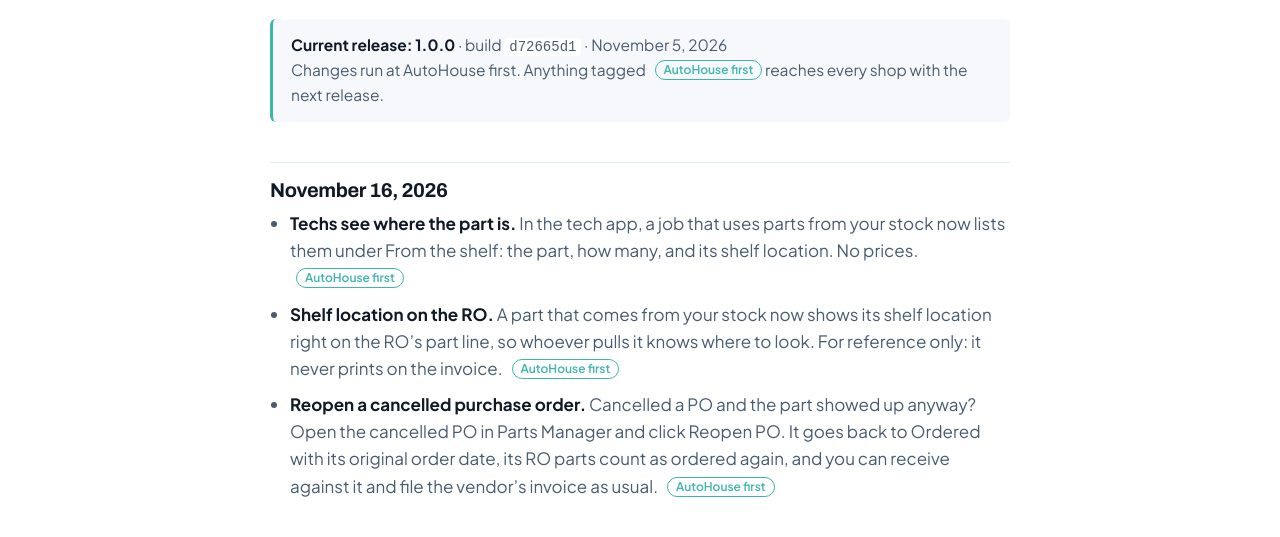
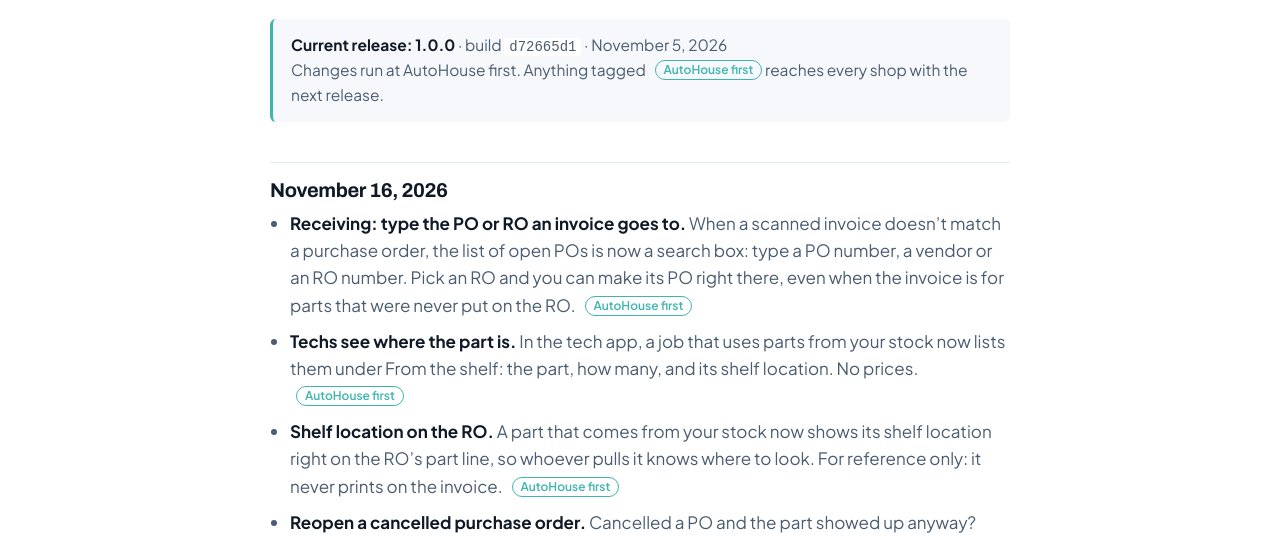
Before and after one commit to josephsprandel/roengine-web, a plain HTML site: page changelog/index.html in a window 1280 px wide. Shown: the part 198-735 px from the top of the page. Drawn offline with Linux system fonts and the light colour scheme.

Commit message:
changelog: Receiving PO/RO search box
Co-Authored-By: Claude Fable 5.2 <noreply@anthropic.com>

```diff
--- a/changelog/index.html
+++ b/changelog/index.html
@@ -71,6 +71,7 @@ Changes run at AutoHouse first. Anything tagged <span class="tag">AutoHouse firs
 
 <h2>November 16, 2026</h2>
 <ul>
+<li><b>Receiving: type the PO or RO an invoice goes to.</b> When a scanned invoice doesn’t match a purchase order, the list of open POs is now a search box: type a PO number, a vendor or an RO number. Pick an RO and you can make its PO right there, even when the invoice is for parts that were never put on the RO. <span class="tag">AutoHouse first</span></li>
 <li><b>Techs see where the part is.</b> In the tech app, a job that uses parts from your stock now lists them under From the shelf: the part, how many, and its shelf location. No prices. <span class="tag">AutoHouse first</span></li>
 <li><b>Shelf location on the RO.</b> A part that comes from your stock now shows its shelf location right on the RO’s part line, so whoever pulls it knows where to look. For reference only: it never prints on the invoice. <span class="tag">AutoHouse first</span></li>
 <li><b>Reopen a cancelled purchase order.</b> Cancelled a PO and the part showed up anyway? Open the cancelled PO in Parts Manager and click Reopen PO. It goes back to Ordered with its original order date, its RO parts count as ordered again, and you can receive against it and file the vendor’s invoice as usual. <span class="tag">AutoHouse first</span></li>
```
